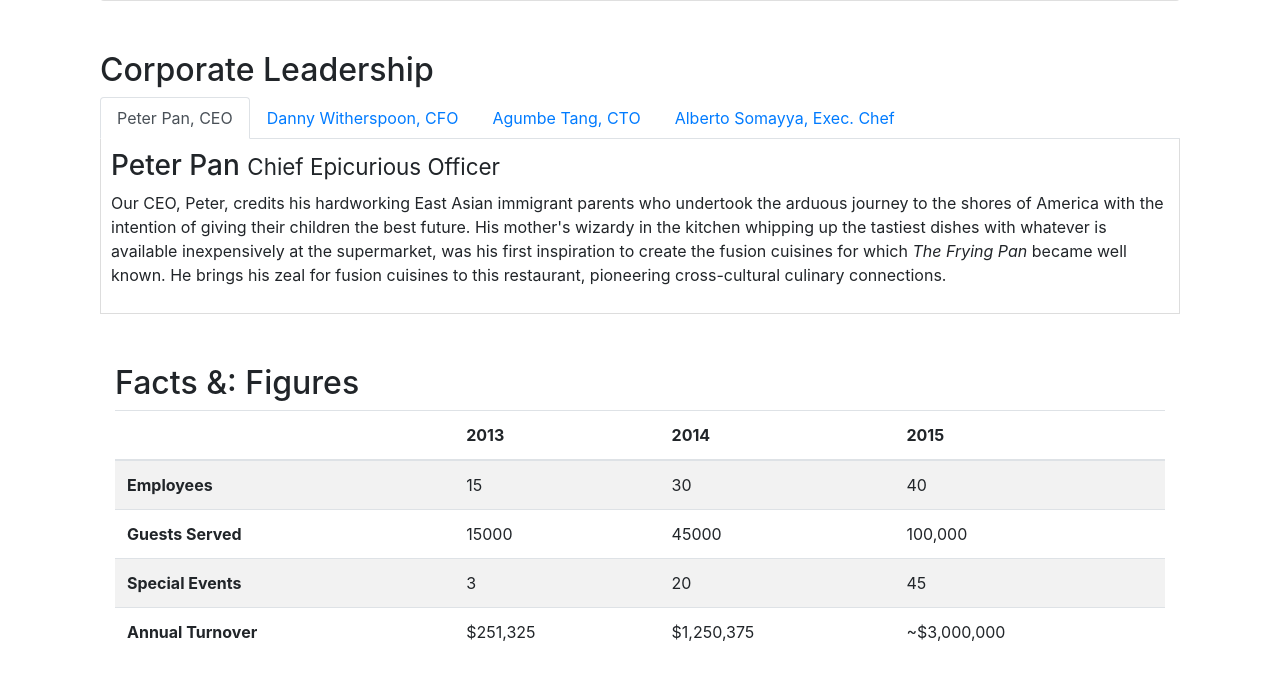
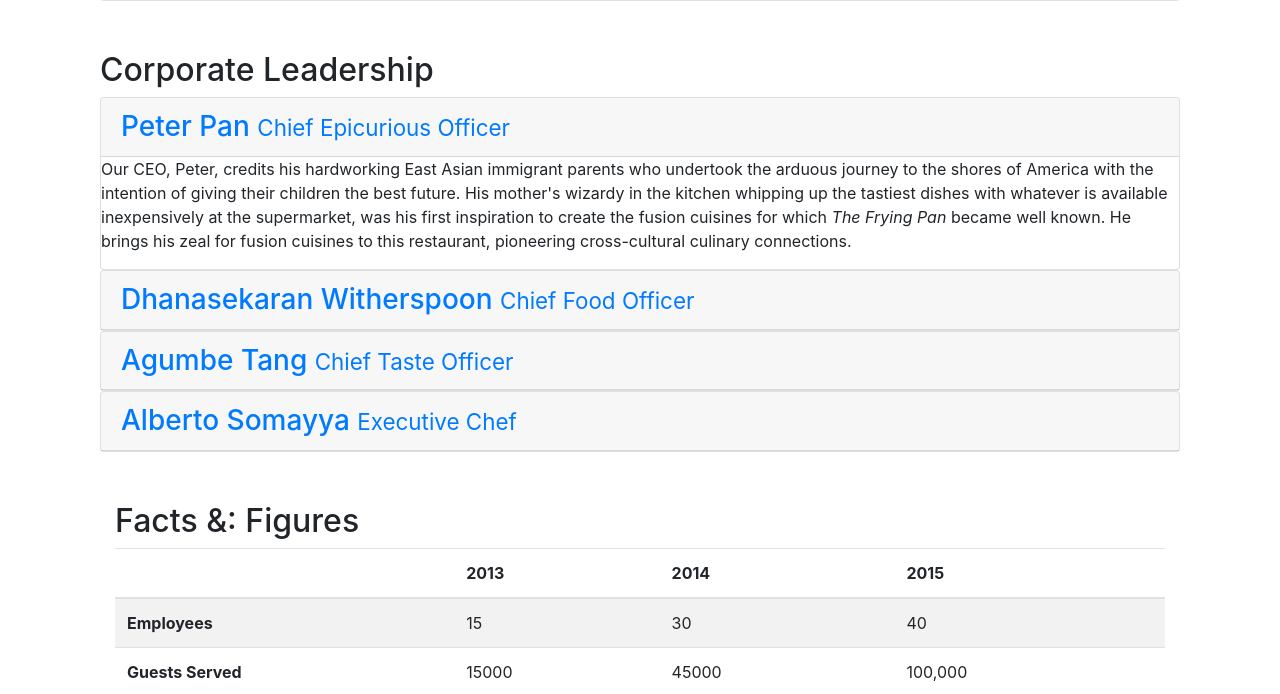
Before and after one commit to berlincho/Bootstrap4_practice, a website: page aboutus.html in a window 1280 px wide. Shown: the part 856-1550 px from the top of the page. Drawn offline with nearby package versions, Linux system fonts and the light colour scheme.

Commit message:
Accordion

```diff
--- a/aboutus.html
+++ b/aboutus.html
@@ -98,41 +98,61 @@
         <div class ="row row-content align-items-center">
             <div class="col-sm-12 col-md-12">
                 <h2>Corporate Leadership</h2>
-                <ul class="nav nav-tabs">
-                    <li class="nav-item">
-                        <a class="nav-link active" href="#peter"
-                            role="tab" data-toggle="tab">Peter Pan, CEO</a>
-                    </li>
-                    <li class="nav-item">
-                      <a class="nav-link" href="#danny" role="tab"
-                        data-toggle="tab">Danny Witherspoon, CFO</a>
-                    </li>
-                    <li class="nav-item">
-                      <a class="nav-link" href="#agumbe"role="tab"
-                        data-toggle="tab">Agumbe Tang, CTO</a>
-                    </li>
-                    <li class="nav-item">
-                      <a class="nav-link" href="#alberto" role="tab"
-                        data-toggle="tab">Alberto Somayya, Exec. Chef</a>
-                    </li>
-                </ul>
-                <div class="tab-content">
-                    <div role="tabpanel" class="tab-pane fade show active" id="peter">
-                        <h3>Peter Pan <small>Chief Epicurious Officer</small></h3>
-                        <p><span class="hidden-xs-down">Our CEO, Peter, credits his hardworking East Asian immigrant parents who undertook the arduous journey to the shores of America with the intention of giving their children the best future. His mother's wizardy in the kitchen whipping up the tastiest dishes with whatever is available inexpensively at the supermarket, was his first inspiration to create the fusion cuisines for which <em>The Frying Pan</em> became well known. He brings his zeal for fusion cuisines to this restaurant, pioneering cross-cultural culinary connections.</span></p>
+
+                <div id="accordion" role="tablist">
+                    <div class="card">
+                        <div class="card-header" role="tab" id="peterhead">
+                            <h3 class="mb-0">
+                            <a data-toggle="collapse" data-parent="#accordion"
+                                href="#peter">
+                            Peter Pan <small>Chief Epicurious Officer</small></a>
+                            </h3>
+                        </div>
+                        <div role="tabpanel" class="collapse show" id="peter">
+                            <div class="card-block">
+                                <p><span class="hidden-xs-down">Our CEO, Peter, credits his hardworking East Asian immigrant parents who undertook the arduous journey to the shores of America with the intention of giving their children the best future. His mother's wizardy in the kitchen whipping up the tastiest dishes with whatever is available inexpensively at the supermarket, was his first inspiration to create the fusion cuisines for which <em>The Frying Pan</em> became well known. He brings his zeal for fusion cuisines to this restaurant, pioneering cross-cultural culinary connections.</span></p>
+                            </div>
+                        </div>
                     </div>
-                    <div role="tabpanel" class="tab-pane fade" id="danny">
-                        <h3>Dhanasekaran Witherspoon <small>Chief Food Officer</small></h3>
-                        <p><span class="hidden-xs-down">Our CFO, Danny, as he is affectionately referred to by his colleagues, comes from a long established family tradition in farming and produce. His experiences growing up on a farm in the Australian outback gave him great appreciation for varieties of food sources. As he puts it in his own words, <em>Everything that runs, wins, and everything that stays, pays!</em></span></p>
+                    <div class="card">
+                        <div class="card-header" role="tab" id="peterhead">
+                            <h3 class="mb-0">
+                            <a data-toggle="collapse" data-parent="#accordion"
+                                href="#danny">Dhanasekaran Witherspoon <small>Chief Food Officer</small></a>
+                            </h3>
+                        </div>
+                        <div role="tabpanel" class="collapse" id="danny">
+                            <div class="card-block">
+                                <p><span class="hidden-xs-down">Our CFO, Danny, as he is affectionately referred to by his colleagues, comes from a long established family tradition in farming and produce. His experiences growing up on a farm in the Australian outback gave him great appreciation for varieties of food sources. As he puts it in his own words, <em>Everything that runs, wins, and everything that stays, pays!</em></span></p>
+                            </div>
+                        </div>
                     </div>
-                    <div role="tabpanel" class="tab-pane fade" id="agumbe">
-                        <h3>Agumbe Tang <small>Chief Taste Officer</small></h3>
-                        <p><span class="hidden-xs-down">Blessed with the most discerning gustatory sense, Agumbe, our CTO, personally ensures that every dish that we serve meets his exacting tastes. Our chefs dread the tongue lashing that ensues if their dish does not meet his exacting standards. He lives by his motto, <em>You click only if you survive my lick.</em></span></p>
+                    <div class="card">
+                        <div class="card-header" role="tab" id="peterhead">
+                            <h3 class="mb-0">
+                            <a data-toggle="collapse" data-parent="#accordion"
+                                href="#agumbe">Agumbe Tang <small>Chief Taste Officer</small></a>
+                        </h3>
+                        </div>
+                        <div role="tabpanel" class="collapse" id="agumbe">
+                            <div class="card-block">
+                                <p><span class="hidden-xs-down">Blessed with the most discerning gustatory sense, Agumbe, our CTO, personally ensures that every dish that we serve meets his exacting tastes. Our chefs dread the tongue lashing that ensues if their dish does not meet his exacting standards. He lives by his motto, <em>You click only if you survive my lick.</em></span></p>
+                            </div>
+                       </div>
                     </div>
-                    <div role="tabpanel" class="tab-pane fade" id="alberto">
-                        <h3>Alberto Somayya <small>Executive Chef</small></h3>
-                        <p><span class="hidden-xs-down">Award winning three-star Michelin chef with wide International experience having worked closely with whos-who in the culinary world, he specializes in creating mouthwatering Indo-Italian fusion experiences. He says, <em>Put together the cuisines from the two craziest cultures, and you get a winning hit! Amma Mia!</em></span></p>
-                    <div>
+                    <div class="card">
+                        <div class="card-header" role="tab" id="peterhead">
+                            <h3 class="mb-0">
+                            <a data-toggle="collapse" data-parent="#accordion"
+                                href="#alberto">Alberto Somayya <small>Executive Chef</small></a>
+                        </h3>
+                        </div>
+                        <div role="tabpanel" class="collapse" id="alberto">
+                            <div class="card-block">
+                                <p><span class="hidden-xs-down">Award winning three-star Michelin chef with wide International experience having worked closely with whos-who in the culinary world, he specializes in creating mouthwatering Indo-Italian fusion experiences. He says, <em>Put together the cuisines from the two craziest cultures, and you get a winning hit! Amma Mia!</em></span></p>
+                            </div>
+                        <div>
+                    </div>
                </div>
             </div>
         </div>
```
